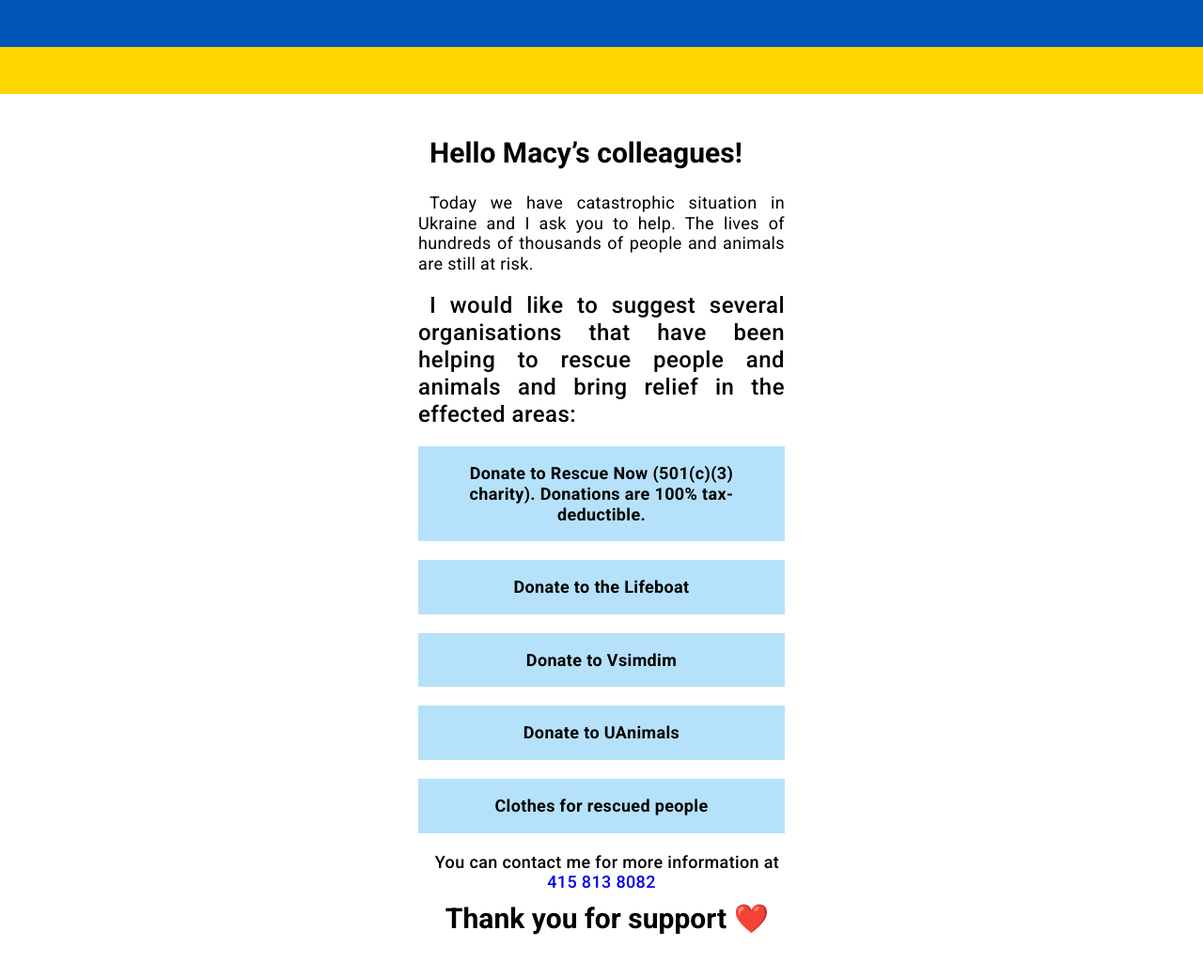
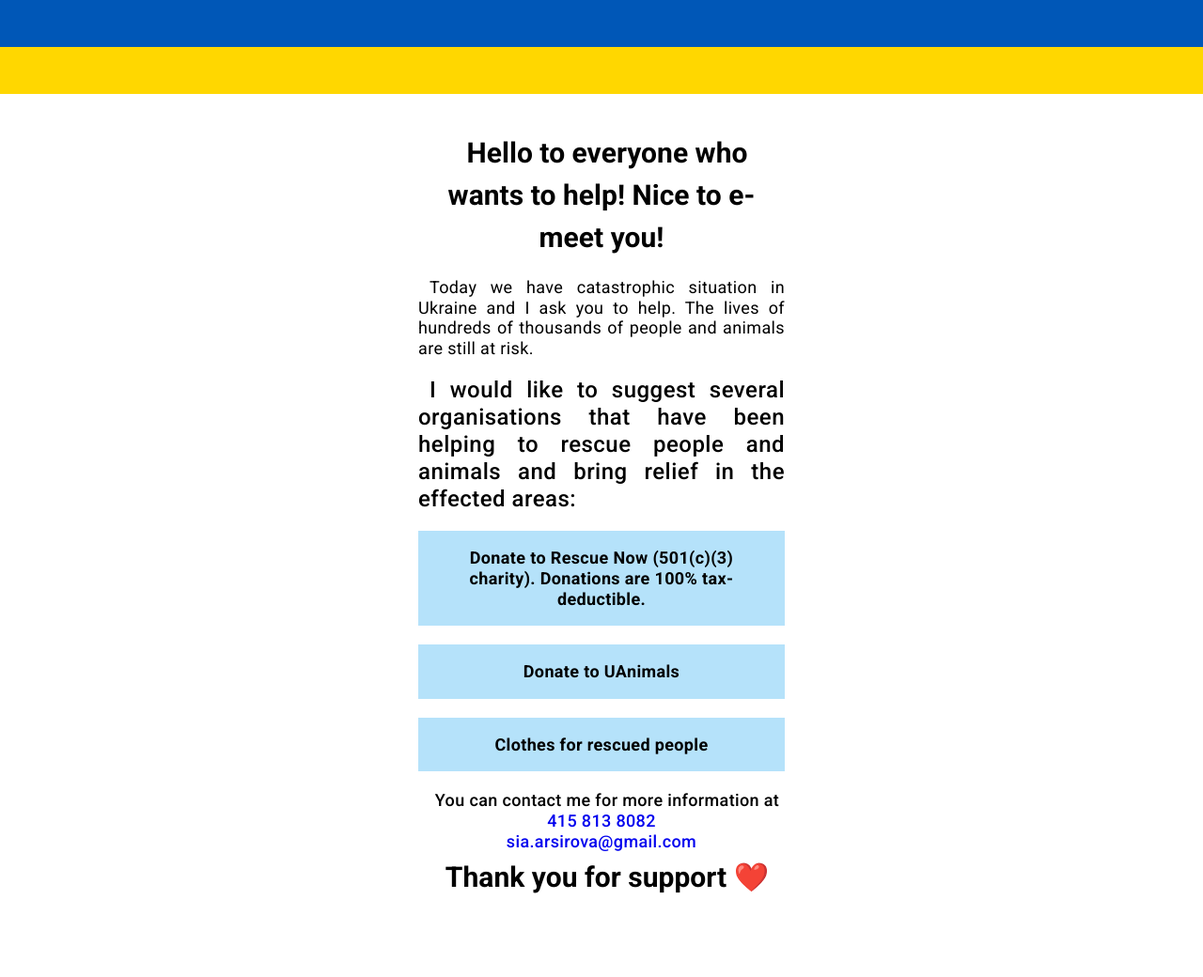
Before and after one commit to hoocher/save_ukraine, a plain HTML site: page index.html in a window 1280 px wide. Shown: the whole page at 94% size. After the commit the page ends 996 px from the top, so only its background shows below. Drawn offline with nearby package versions, Linux system fonts and the light colour scheme.

Commit message:
Fix murkup.

```diff
--- a/css/style.css
+++ b/css/style.css
@@ -146,6 +146,7 @@
     line-height: 1.5;
     letter-spacing: 0.001em;
     margin-bottom: 20px;
+    text-align: center;
 }
 
 .hero-text {
--- a/index.html
+++ b/index.html
@@ -34,7 +34,7 @@
     <main>
         <section class="hero-section">
             <div class="container">
-                <h1 class="hero-title">Hello Macy’s colleagues!</h1>
+                <h1 class="hero-title">Hello to everyone who wants to help! Nice to e-meet you!</h1>
                 <p class="hero-text">Today we have catastrophic situation in Ukraine and I ask you to help. The lives of
                     hundreds of
                     thousands
@@ -52,12 +52,12 @@
                             href="https://rescuenow.com.ua/en/home/">Donate to Rescue Now (501(c)(3) charity).
                             Donations are 100% tax-deductible.</a>
                     </li>
-                    <li class="list-item"><a class="link resque-link" target="_blank" rel="noopener noreferrer nofollow"
+                    <!-- <li class="list-item"><a class="link resque-link" target="_blank" rel="noopener noreferrer nofollow"
                             href="https://u24.gov.ua/lifeboat">Donate to the
                             Lifeboat</a>
                     </li>
                     <li class="list-item"><a class="link resque-link" target="_blank" rel="noopener noreferrer nofollow"
-                            href="https://vsimdim.org/?lang=en">Donate to Vsimdim</a></li>
+                            href="https://vsimdim.org/?lang=en">Donate to Vsimdim</a></li> -->
                     <li class="list-item"><a class="link resque-link" target="_blank" rel="noopener noreferrer nofollow"
                             href="https://uanimals.org/en/">Donate to
                             UAnimals</a></li>
@@ -81,8 +81,8 @@
                         have a deadline.</p>
                     <p> You can drop these items off in a bag or box at work or drop them at
                         <span><a class="link adress-link" href="https://goo.gl/maps/isZaRtYk2c7oV7LG6" target="_blank"
-                                rel="noopener noreferrer nofollow">1460 Contra Costa Blvd, apt. 101</a></span>
-                        and leave for Ana, I will take care of them.
+                                rel="noopener noreferrer nofollow">1460 Contra Costa Blvd, apt. 101</a>
+                            and leave for Ana, I will take care of them.
                     </p>
                 </div>
             </div>
@@ -91,7 +91,8 @@
             <div class="container footer-container">
                 <p class="support-text">You can contact me for more information at <span>
                         <a class="link" href="tel:+14158138082">415 813 8082</a>
-                    </span></p>
+                    </span></span> <span><a href="mailto:sia.arsirova@gmail.com"></span> <br> <span><a class="link"
+                            href="mailto:sia.arsirova@gmail.com">sia.arsirova@gmail.com</a></span></a></span></p>
                 <p class="support-text2">Thank you for support ❤️</p>
             </div>
 
```
